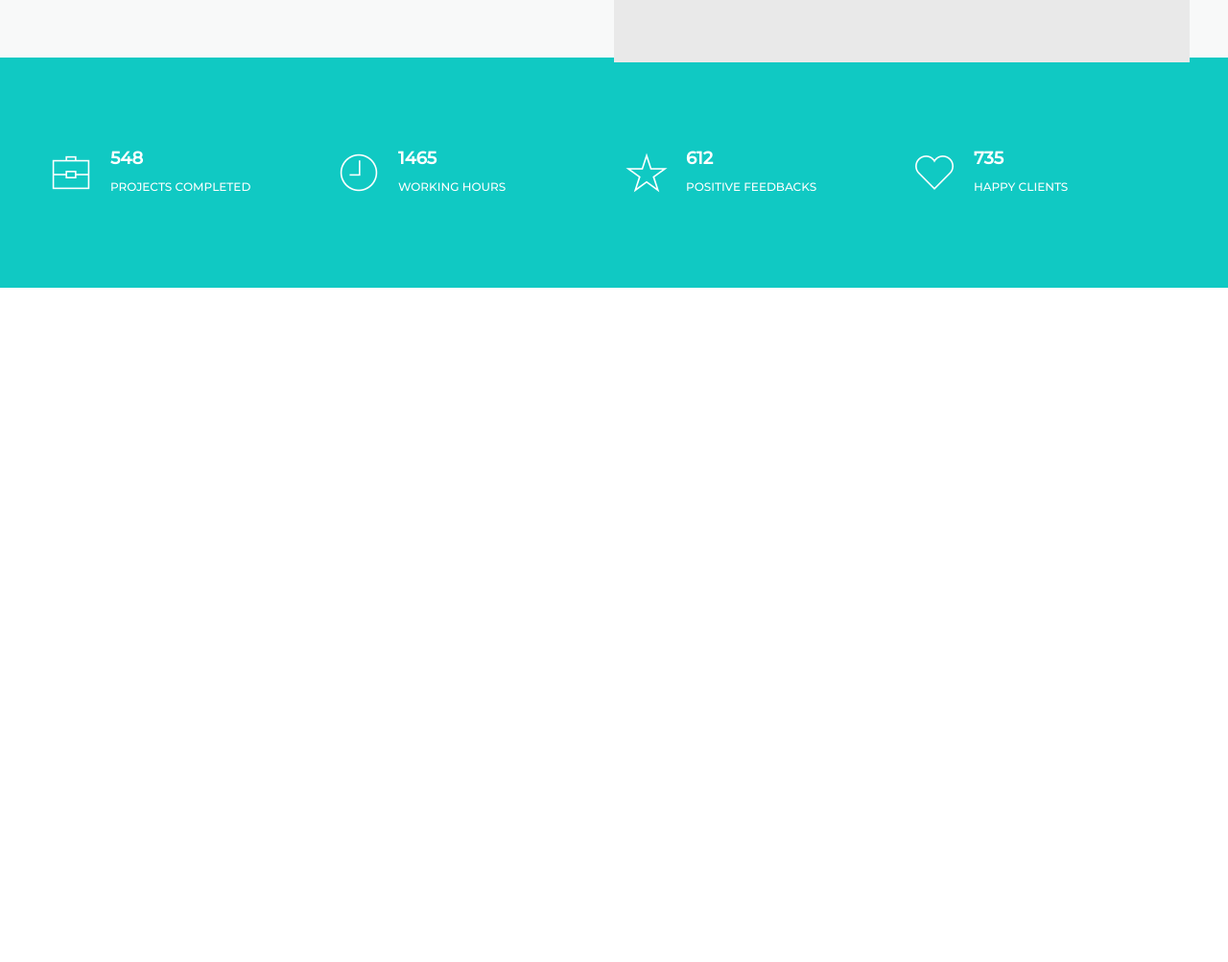
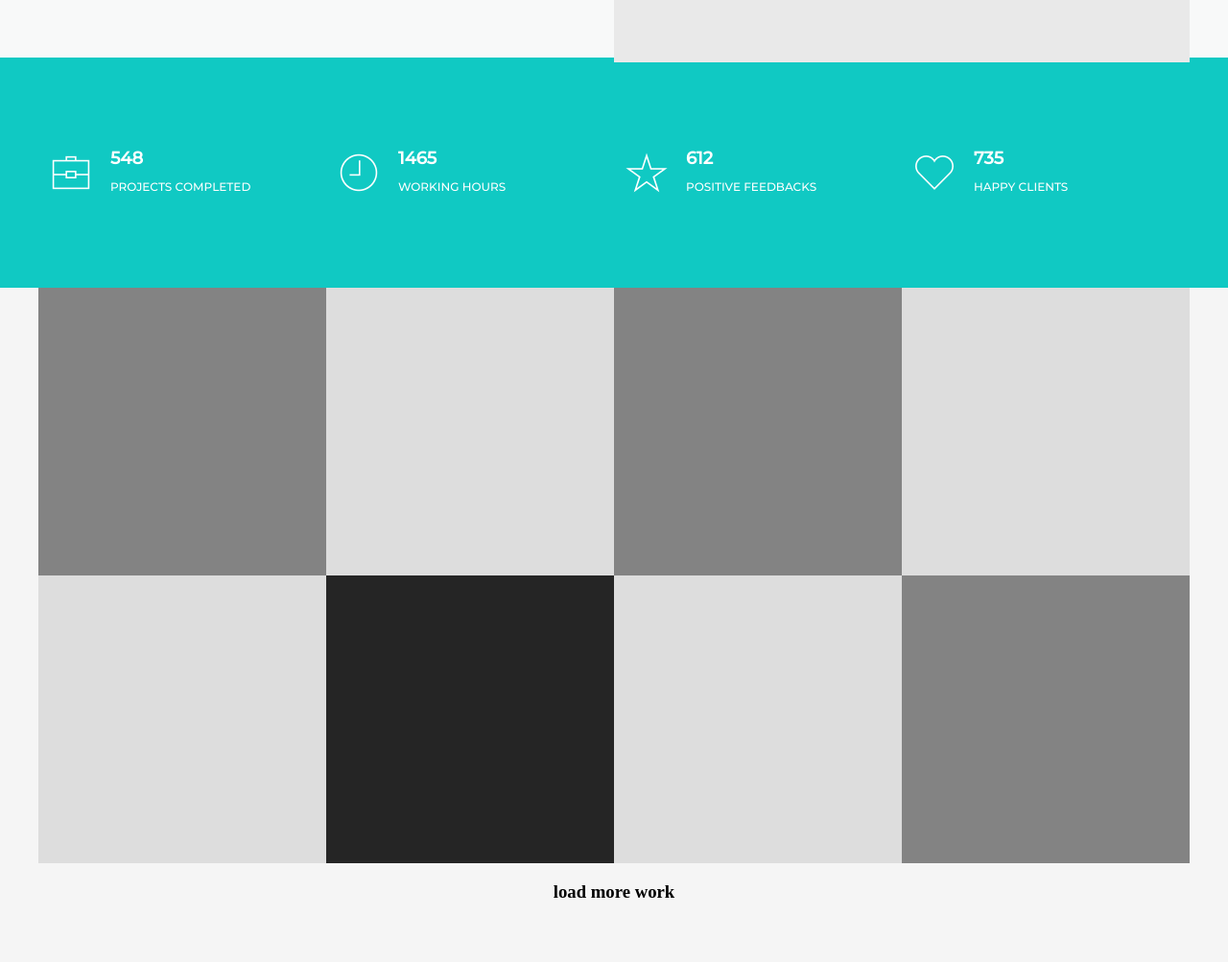
Before and after one commit to andrey-goloskov/piroll, a website: page index.html in a window 1280 px wide. Shown: the part 1610-2613 px from the top of the page at 96% size. Before the commit the page ends 1910 px from the top, so only its background shows below. Drawn offline with nearby package versions, Linux system fonts and the light colour scheme; files whose address does not match are found by name.

Commit message:
save before testing

```diff
--- a/index.html
+++ b/index.html
@@ -116,5 +116,24 @@
 			</div>
 		</section>
 
+		<section class="works grid">
+			<div class="works-container grid">
+
+				<div class="work"></div>
+				<div class="work"></div>
+				<div class="work"></div>
+				<div class="work"></div>
+				<div class="work"></div>
+				<div class="work"></div>
+				<div class="work"></div>
+				<div class="work"></div>
+
+				<div class="loadmore">
+					<h3>load more work</h3>
+				</div>
+
+			</div>
+		</section>
+
 	</body>
 </html>
--- a/src/less/styles.less
+++ b/src/less/styles.less
@@ -138,7 +138,6 @@ header {
 .numbers {
   height: 240px;
   background-color: @aqua;
-
   align-content: center;
   justify-items: center;
   .numbers-container {
@@ -179,3 +178,36 @@ header {
     }
   }
 }
+
+.works {
+  min-height: 700px;
+  background-color: @white5;
+  justify-items: center;
+  &-container {
+    max-width: 1200px;
+    grid-template-columns: repeat(auto-fill, minmax(149px, 300px));
+    grid-template-rows: repeat(5, 300px);
+    .work {
+      &:first-child,
+      &:nth-child(3),
+      &:nth-child(8) {
+        background-color: @gray1;
+      }
+      &:nth-child(2),
+      &:nth-child(4),
+      &:nth-child(5),
+      &:nth-child(7) {
+        background-color: @white4;
+      }
+      &:nth-child(6) {
+        background-color: @black4;
+      }
+    }
+    .loadmore {
+      justify-self: center;
+      grid-column-start: 1;
+      grid-column-end: 5;
+      height: 100px;
+    }
+  }
+}
```
Also changed, not shown: dist/css/styles.css.
